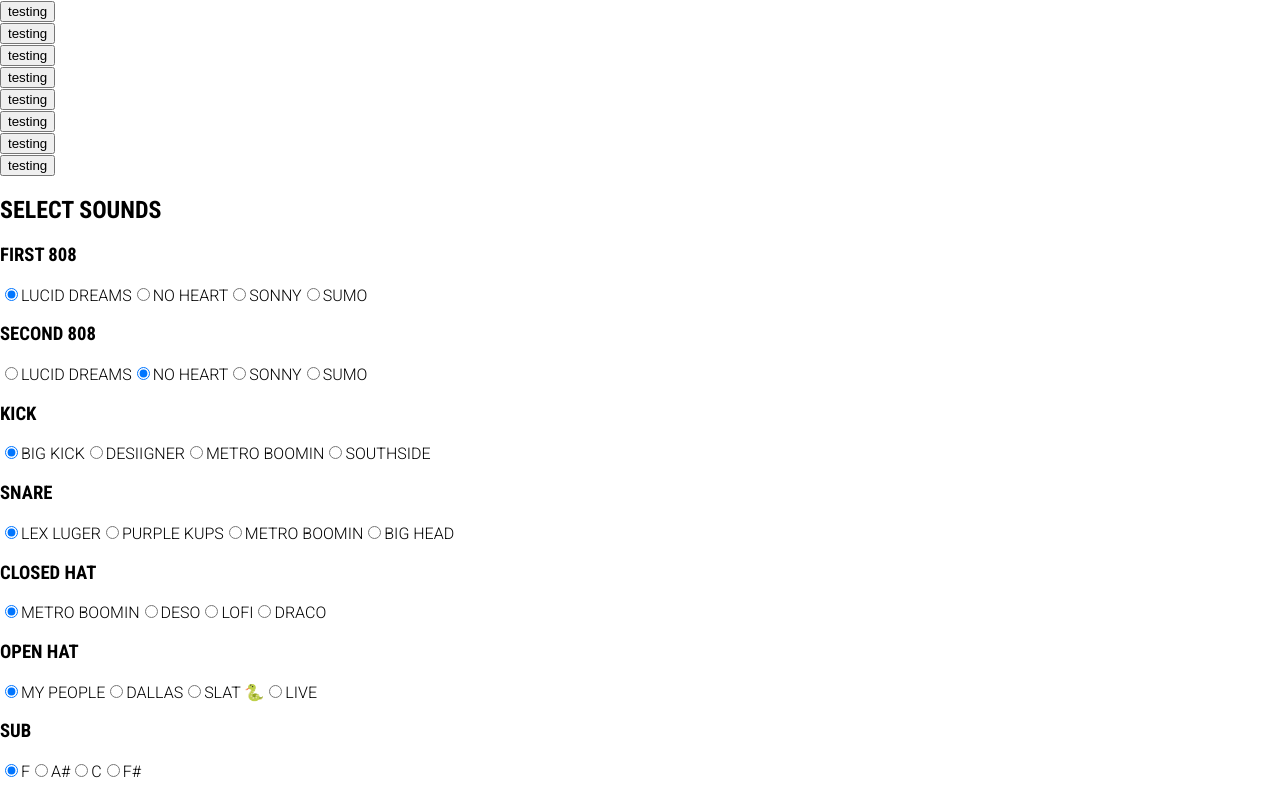
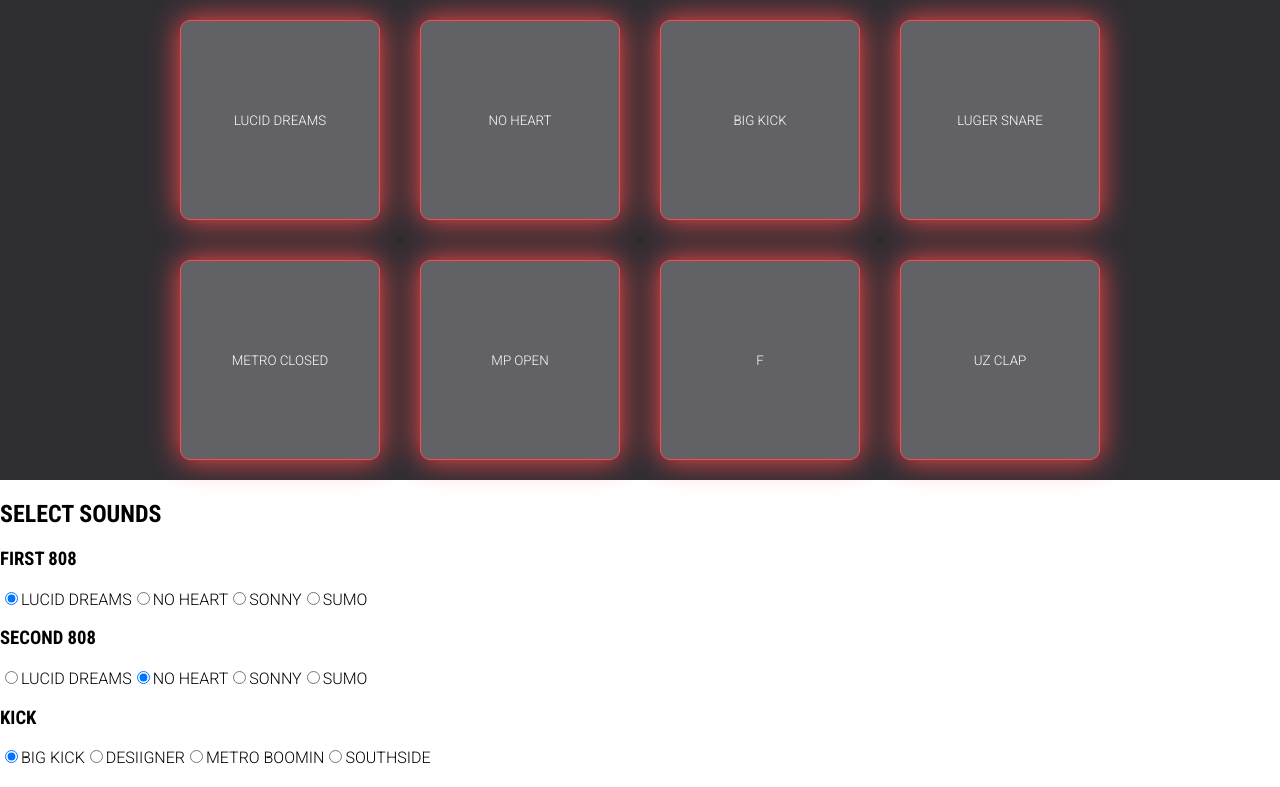
Before and after one commit to angmalone/midi, a React (Create React App) app: page / in a window 1280 px wide. Shown: the top 787 px of the page. Built offline with nearby package versions, Linux system fonts and the light colour scheme.

Commit message:
start style, change button names

```diff
--- a/src/App.css
+++ b/src/App.css
@@ -2,34 +2,9 @@
   text-align: center;
 }
 
-/* .App-logo {
-  animation: App-logo-spin infinite 20s linear;
-  height: 40vmin;
+#root {
+  margin: 0 auto;
 }
-
-.App-header {
-  background-color: #282c34;
-  min-height: 100vh;
-  display: flex;
-  flex-direction: column;
-  align-items: center;
-  justify-content: center;
-  font-size: calc(10px + 2vmin);
-  color: white;
-}
-
-.App-link {
-  color: #61dafb;
-}
-
-@keyframes App-logo-spin {
-  from {
-    transform: rotate(0deg);
-  }
-  to {
-    transform: rotate(360deg);
-  }
-} */
 
 h2,
 h3 {
@@ -41,3 +16,39 @@
   font-family: "Roboto", sans-serif;
   text-transform: uppercase;
 }
+
+button {
+  width: 200px;
+  height: 200px;
+  border-radius: 10px;
+  margin: 20px;
+  border: 1px solid #ff4a4c;
+  box-shadow: 0 0 30px #ff4a4c;
+  background-color: #626166;
+  font-family: "Roboto", sans-serif;
+  text-transform: uppercase;
+  color: white;
+}
+
+button:focus {
+  outline: none;
+  background-color: #2f2e33;
+}
+
+.controller {
+  display: flex;
+  flex-direction: column;
+  margin: 0 auto;
+  background-color: #2f2e33;
+}
+
+.first-row,
+.second-row {
+  flex-direction: row;
+  display: flex;
+  margin: 0 auto;
+}
+
+/* .first-row {
+  border: 5px solid red;
+} */
--- a/src/App.js
+++ b/src/App.js
@@ -129,15 +129,45 @@
 
   render() {
     return (
-      <div className="controller">
-        <Pad handleKeyDown={this.handleKeyDown} />
-        <Pad handleKeyDown={this.handleKeyDown} />
-        <Pad handleKeyDown={this.handleKeyDown} />
-        <Pad handleKeyDown={this.handleKeyDown} />
-        <Pad handleKeyDown={this.handleKeyDown} />
-        <Pad handleKeyDown={this.handleKeyDown} />
-        <Pad handleKeyDown={this.handleKeyDown} />
-        <Pad handleKeyDown={this.handleKeyDown} />
+      <div className="full">
+        <div className="controller">
+          <div className="first-row">
+            <Pad
+              name={this.state.first808.name}
+              handleKeyDown={this.handleKeyDown}
+            />
+            <Pad
+              name={this.state.second808.name}
+              handleKeyDown={this.handleKeyDown}
+            />
+            <Pad
+              name={this.state.kick.name}
+              handleKeyDown={this.handleKeyDown}
+            />
+            <Pad
+              name={this.state.snare.name}
+              handleKeyDown={this.handleKeyDown}
+            />
+          </div>
+          <div className="second-row">
+            <Pad
+              name={this.state.closedHat.name}
+              handleKeyDown={this.handleKeyDown}
+            />
+            <Pad
+              name={this.state.openHat.name}
+              handleKeyDown={this.handleKeyDown}
+            />
+            <Pad
+              name={this.state.sub.name}
+              handleKeyDown={this.handleKeyDown}
+            />
+            <Pad
+              name={this.state.clap.name}
+              handleKeyDown={this.handleKeyDown}
+            />
+          </div>
+        </div>
         <SoundSelector
           sounds={this.state.sounds}
           handleFirst808Change={this.handleFirst808Change}
--- a/src/Pad.js
+++ b/src/Pad.js
@@ -4,7 +4,9 @@
   render() {
     return (
       <div className="midi-pad">
-        <button onKeyDown={this.props.handleKeyDown}>testing</button>
+        <button onKeyDown={this.props.handleKeyDown}>
+          <p>{this.props.name}</p>
+        </button>
       </div>
     );
   }
```
